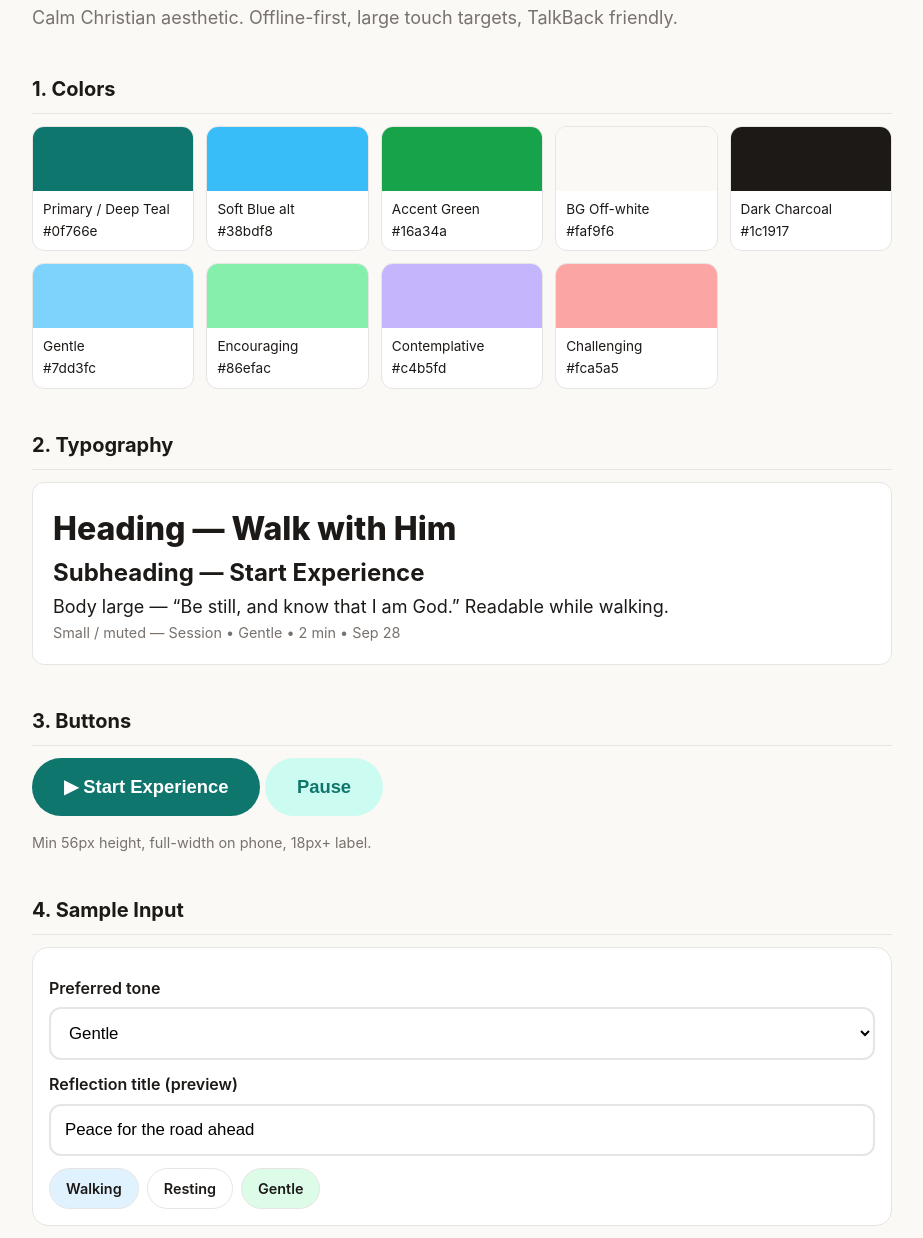
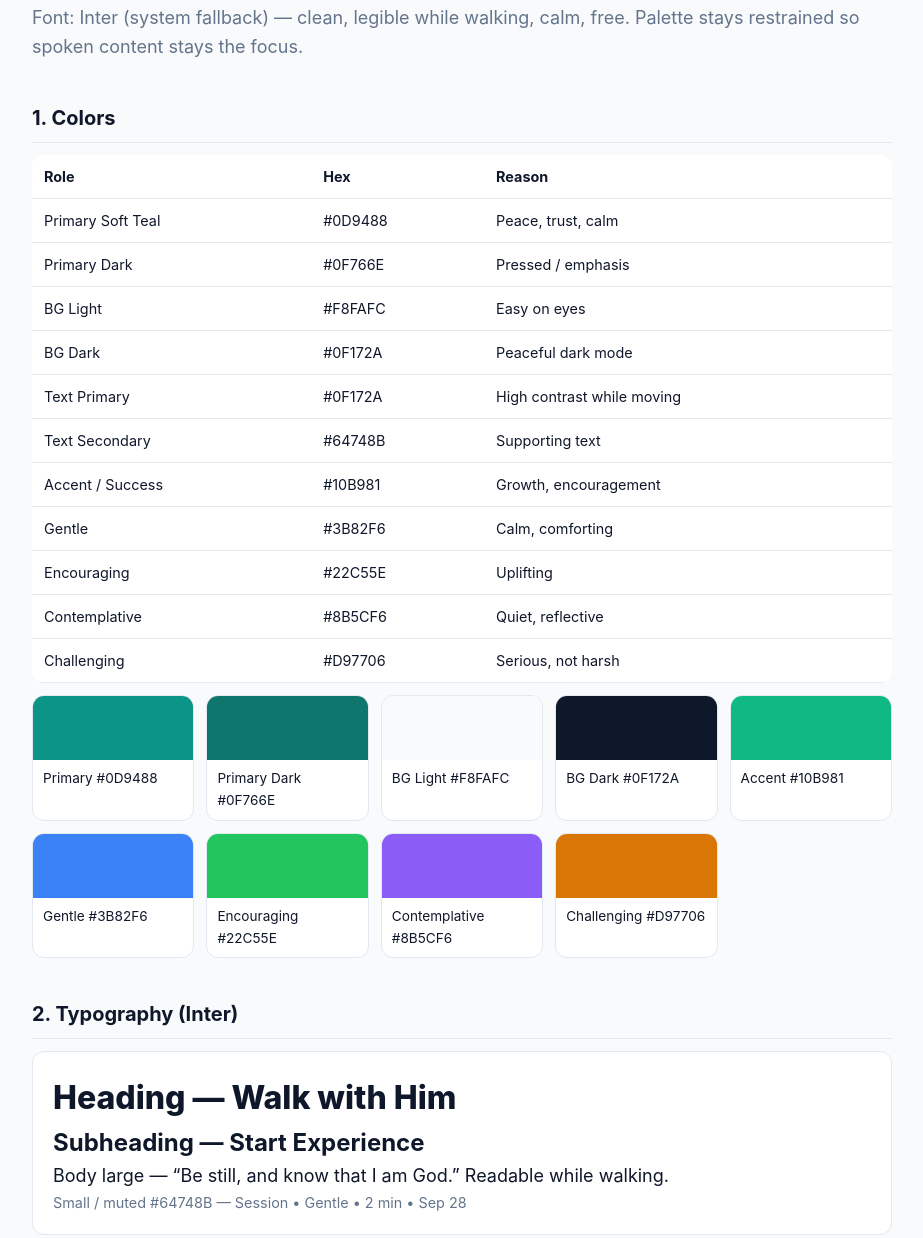
Before and after one commit to DoubraSipi/Quickened, a plain HTML site: page design.html in a window 1280 px wide. Shown: the part 97-1335 px from the top of the page, without its empty margins (178-1101 px from the left). Drawn offline with Linux system fonts and the light colour scheme.

Commit message:
Lock font Inter and color palette, note rationale in PRD

```diff
--- a/design.html
+++ b/design.html
@@ -6,10 +6,11 @@
 <title>Quickened — Design Preview</title>
 <style>
 :root{
-  --primary:#0f766e; --primary-soft:#ccfbf1; --accent:#16a34a;
-  --bg:#faf9f6; --surface:#ffffff; --charcoal:#1c1917;
-  --text:#1c1917; --muted:#78716c; --border:#e7e5e4;
-  --gentle:#7dd3fc; --encouraging:#86efac; --contemplative:#c4b5fd; --challenging:#fca5a5;
+  --primary:#0D9488; --primary-dark:#0F766E;
+  --bg:#F8FAFC; --surface:#ffffff; --bg-dark:#0F172A;
+  --text:#0F172A; --muted:#64748B; --border:#e2e8f0;
+  --accent:#10B981;
+  --gentle:#3B82F6; --encouraging:#22C55E; --contemplative:#8B5CF6; --challenging:#D97706;
 }
 *{box-sizing:border-box}
 body{margin:0;font-family:Inter,system-ui,-apple-system,"Segoe UI",Roboto,sans-serif;background:var(--bg);color:var(--text);line-height:1.6}
@@ -21,49 +22,65 @@ p.lead{color:var(--muted);font-size:1.125rem}
 .swatch div{height:64px} .swatch span{display:block;padding:8px 10px;font-size:.85rem}
 .type{background:var(--surface);border:1px solid var(--border);border-radius:12px;padding:20px}
 .btn{display:inline-block;border:0;border-radius:999px;padding:18px 32px;font-size:1.15rem;font-weight:700;background:var(--primary);color:#fff;min-height:56px;cursor:pointer}
-.btn:active{transform:scale(.98)}
-.btn-secondary{background:var(--primary-soft);color:var(--primary)}
+.btn:active{background:var(--primary-dark);transform:scale(.98)}
+.btn-secondary{background:#ccfbf1;color:var(--primary-dark)}
 .card{background:var(--surface);border:1px solid var(--border);border-radius:16px;padding:16px;margin:12px 0}
 .chips{display:flex;gap:8px;flex-wrap:wrap}
 .chip{border-radius:999px;padding:8px 16px;font-weight:600;font-size:.9rem;border:1px solid var(--border);background:#fff}
 .field{margin:12px 0} label{display:block;font-weight:600;margin-bottom:6px}
-input,select{width:100%;padding:14px;font-size:1.05rem;border-radius:12px;border:2px solid var(--border);background:#fff}
-input:focus{outline:none;border-color:var(--primary)}
-.dark{background:var(--charcoal);color:#fafaf9;border-radius:16px;padding:20px;margin-top:16px}
-.dark .card{background:#292524;border-color:#44403c;color:#fafaf9}
+input,select{width:100%;padding:14px;font-size:1.05rem;border-radius:12px;border:2px solid var(--border);background:#fff;color:var(--text)}
+input:focus,select:focus{outline:none;border-color:var(--primary)}
+.dark{background:var(--bg-dark);color:#f8fafc;border-radius:16px;padding:20px;margin-top:16px}
+.dark .card{background:#1e293b;border-color:#334155;color:#f8fafc}
 .small{font-size:.9rem;color:var(--muted)}
+table{width:100%;border-collapse:collapse;background:var(--surface);border-radius:12px;overflow:hidden;font-size:.9rem}
+th,td{text-align:left;padding:10px 12px;border-bottom:1px solid var(--border)}
 </style>
 </head>
 <body>
 <div class="wrap">
 <h1>Quickened — Design Preview</h1>
-<p class="lead">Calm Christian aesthetic. Offline-first, large touch targets, TalkBack friendly.</p>
+<p class="lead">Font: Inter (system fallback) — clean, legible while walking, calm, free. Palette stays restrained so spoken content stays the focus.</p>
 
 <h2>1. Colors</h2>
-<div class="swatches">
-<div class="swatch"><div style="background:#0f766e"></div><span>Primary / Deep Teal<br>#0f766e</span></div>
-<div class="swatch"><div style="background:#38bdf8"></div><span>Soft Blue alt<br>#38bdf8</span></div>
-<div class="swatch"><div style="background:#16a34a"></div><span>Accent Green<br>#16a34a</span></div>
-<div class="swatch"><div style="background:#faf9f6"></div><span>BG Off-white<br>#faf9f6</span></div>
-<div class="swatch"><div style="background:#1c1917"></div><span>Dark Charcoal<br>#1c1917</span></div>
-<div class="swatch"><div style="background:#7dd3fc"></div><span>Gentle<br>#7dd3fc</span></div>
-<div class="swatch"><div style="background:#86efac"></div><span>Encouraging<br>#86efac</span></div>
-<div class="swatch"><div style="background:#c4b5fd"></div><span>Contemplative<br>#c4b5fd</span></div>
-<div class="swatch"><div style="background:#fca5a5"></div><span>Challenging<br>#fca5a5</span></div>
+<table>
+<tr><th>Role</th><th>Hex</th><th>Reason</th></tr>
+<tr><td>Primary Soft Teal</td><td>#0D9488</td><td>Peace, trust, calm</td></tr>
+<tr><td>Primary Dark</td><td>#0F766E</td><td>Pressed / emphasis</td></tr>
+<tr><td>BG Light</td><td>#F8FAFC</td><td>Easy on eyes</td></tr>
+<tr><td>BG Dark</td><td>#0F172A</td><td>Peaceful dark mode</td></tr>
+<tr><td>Text Primary</td><td>#0F172A</td><td>High contrast while moving</td></tr>
+<tr><td>Text Secondary</td><td>#64748B</td><td>Supporting text</td></tr>
+<tr><td>Accent / Success</td><td>#10B981</td><td>Growth, encouragement</td></tr>
+<tr><td>Gentle</td><td>#3B82F6</td><td>Calm, comforting</td></tr>
+<tr><td>Encouraging</td><td>#22C55E</td><td>Uplifting</td></tr>
+<tr><td>Contemplative</td><td>#8B5CF6</td><td>Quiet, reflective</td></tr>
+<tr><td>Challenging</td><td>#D97706</td><td>Serious, not harsh</td></tr>
+</table>
+<div class="swatches" style="margin-top:12px">
+<div class="swatch"><div style="background:#0D9488"></div><span>Primary #0D9488</span></div>
+<div class="swatch"><div style="background:#0F766E"></div><span>Primary Dark #0F766E</span></div>
+<div class="swatch"><div style="background:#F8FAFC"></div><span>BG Light #F8FAFC</span></div>
+<div class="swatch"><div style="background:#0F172A"></div><span>BG Dark #0F172A</span></div>
+<div class="swatch"><div style="background:#10B981"></div><span>Accent #10B981</span></div>
+<div class="swatch"><div style="background:#3B82F6"></div><span>Gentle #3B82F6</span></div>
+<div class="swatch"><div style="background:#22C55E"></div><span>Encouraging #22C55E</span></div>
+<div class="swatch"><div style="background:#8B5CF6"></div><span>Contemplative #8B5CF6</span></div>
+<div class="swatch"><div style="background:#D97706"></div><span>Challenging #D97706</span></div>
 </div>
 
-<h2>2. Typography</h2>
+<h2>2. Typography (Inter)</h2>
 <div class="type">
 <div style="font-size:2rem;font-weight:800">Heading — Walk with Him</div>
 <div style="font-size:1.5rem;font-weight:700">Subheading — Start Experience</div>
 <div style="font-size:1.125rem">Body large — “Be still, and know that I am God.” Readable while walking.</div>
-<div class="small">Small / muted — Session • Gentle • 2 min • Sep 28</div>
+<div class="small">Small / muted #64748B — Session • Gentle • 2 min • Sep 28</div>
 </div>
 
 <h2>3. Buttons</h2>
 <button class="btn">▶ Start Experience</button>
 <button class="btn btn-secondary">Pause</button>
-<p class="small">Min 56px height, full-width on phone, 18px+ label.</p>
+<p class="small">Min 56px height, #0D9488 default, #0F766E pressed.</p>
 
 <h2>4. Sample Input</h2>
 <div class="card">
@@ -72,15 +89,16 @@ input:focus{outline:none;border-color:var(--primary)}
 <div class="field"><label for="name">Reflection title (preview)</label>
 <input id="name" value="Peace for the road ahead"></div>
 <div class="chips">
-<span class="chip" style="background:#e0f2fe">Walking</span>
-<span class="chip">Resting</span>
-<span class="chip" style="background:#dcfce7">Gentle</span>
+<span class="chip" style="border-color:#3B82F6;color:#3B82F6">Gentle</span>
+<span class="chip" style="border-color:#22C55E;color:#15803d">Encouraging</span>
+<span class="chip" style="border-color:#8B5CF6;color:#7c3aed">Contemplative</span>
+<span class="chip" style="border-color:#D97706;color:#b45309">Challenging</span>
 </div>
 </div>
 
 <h2>5. History Card + Dark Mode</h2>
 <div class="card"><strong>Peace for the road ahead</strong><br><span class="small">Gentle • Walking • 2 min • Today</span></div>
-<div class="dark"><strong>Dark mode — Charcoal</strong><div class="card">Evening reflection — Contemplative • 3 min</div>
+<div class="dark"><strong>Dark mode — #0F172A</strong><div class="card">Evening reflection — Contemplative • 3 min</div>
 <button class="btn">▶ Start Experience</button></div>
 </div>
 </body>
```
Also changed, not shown: PRD.md (+6 -4 lines).
